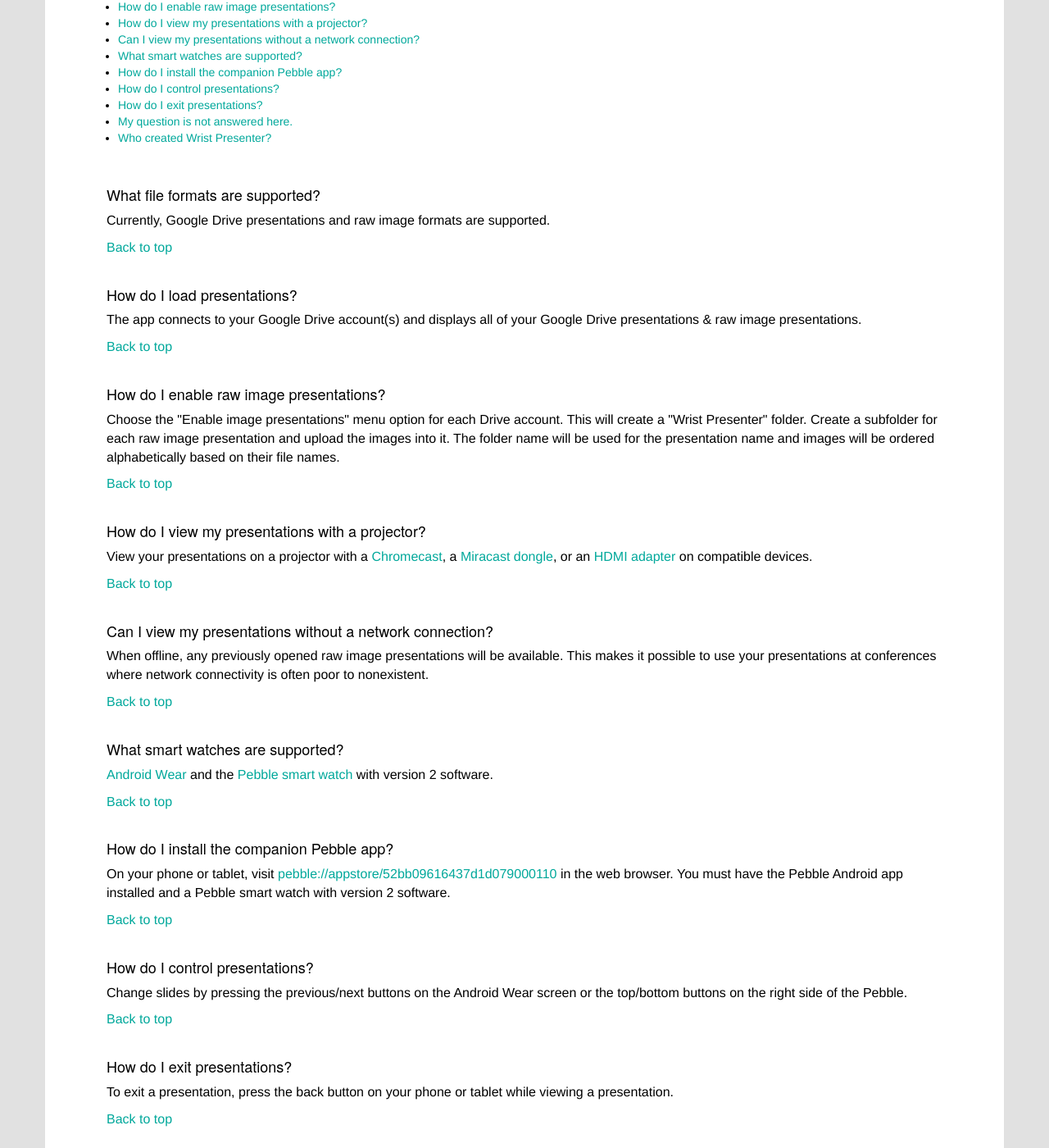
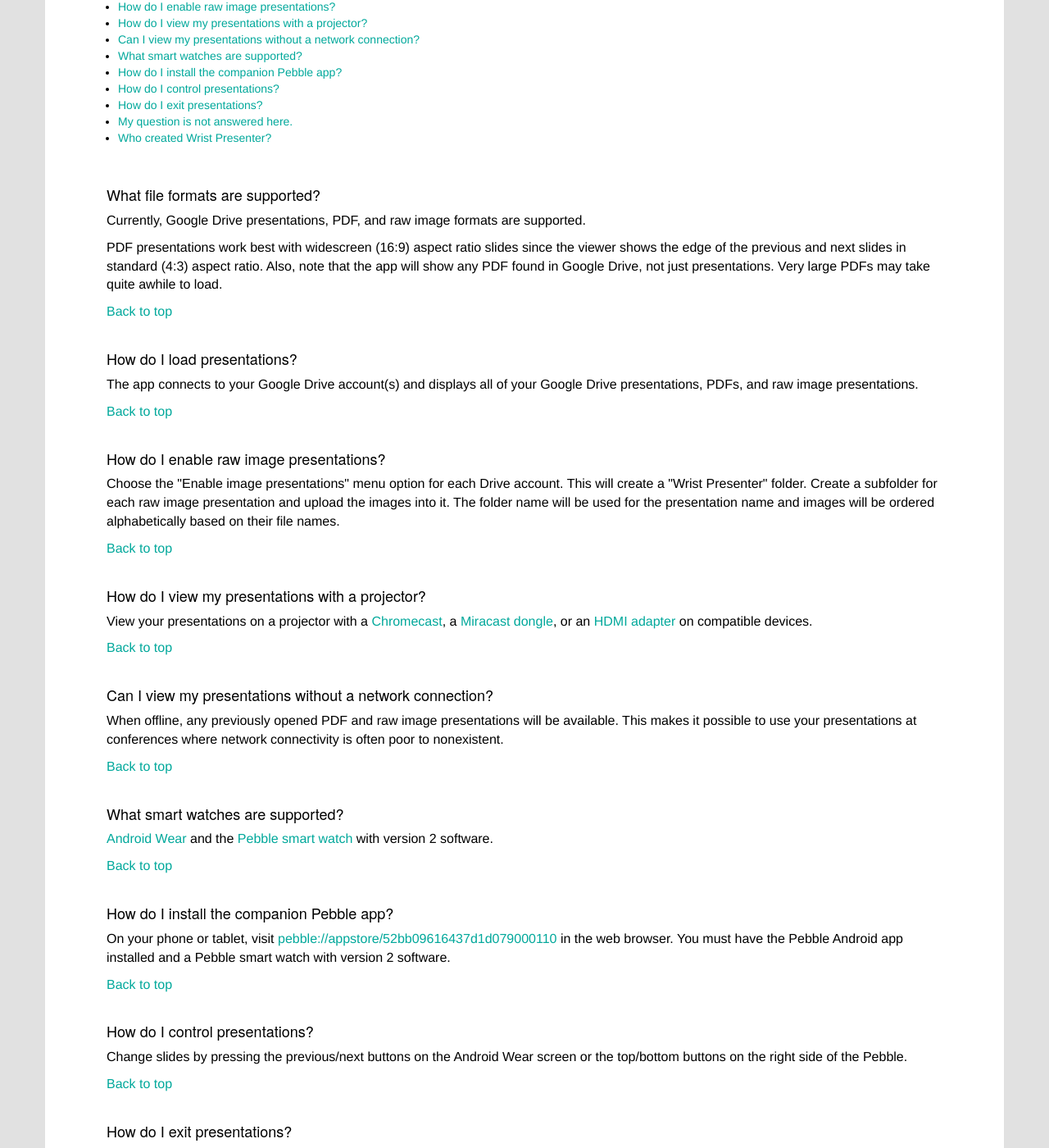
Before and after one commit to mmorey/WristPresenter-Website, a Jekyll site: the page built from support/index.html, in a window 1280 px wide and 1400 px high, scrolled down 3718 px. Shown: the whole window at 82% size. Built offline with Jekyll 4.4.1, drawn with Linux system fonts in a browser that asks for light colours; nearby versions of some CDN libraries.

Commit message:
Update FAQ for Android PDF support

```diff
--- a/support/index.html
+++ b/support/index.html
@@ -158,12 +158,13 @@
 
                 <a name="android_file_format"></a>
                 <h4>What file formats are supported?</h4>
-                <p>Currently, Google Drive presentations and raw image formats are supported.</p>
+                <p>Currently, Google Drive presentations, PDF, and raw image formats are supported.</p>
+                <p>PDF presentations work best with widescreen (16:9) aspect ratio slides since the viewer shows the edge of the previous and next slides in standard (4:3) aspect ratio. Also, note that the app will show any PDF found in Google Drive, not just presentations. Very large PDFs may take quite awhile to load.</p>
                 <p><a href="#android_content">Back to top</a></p>
 
                 <a name="android_load_presentations"></a>
                 <h4>How do I load presentations?</h4>
-                <p>The app connects to your Google Drive account(s) and displays all of your Google Drive presentations &amp; raw image presentations.</p>
+                <p>The app connects to your Google Drive account(s) and displays all of your Google Drive presentations, PDFs, and raw image presentations.</p>
                 <p><a href="#android_content">Back to top</a></p>
 
                 <a name="android_raw_image_presentations"></a>
@@ -179,7 +180,7 @@
 
                 <a name="android_offline"></a>
                 <h4>Can I view my presentations without a network connection?</h4>
-                <p>When offline, any previously opened raw image presentations will be available. This makes it possible to use your presentations at conferences where network connectivity is often poor to nonexistent.</p>
+                <p>When offline, any previously opened PDF and raw image presentations will be available. This makes it possible to use your presentations at conferences where network connectivity is often poor to nonexistent.</p>
                 <p><a href="#android_content">Back to top</a></p>
 
                 <a name="android_supported_watches"></a>
```
